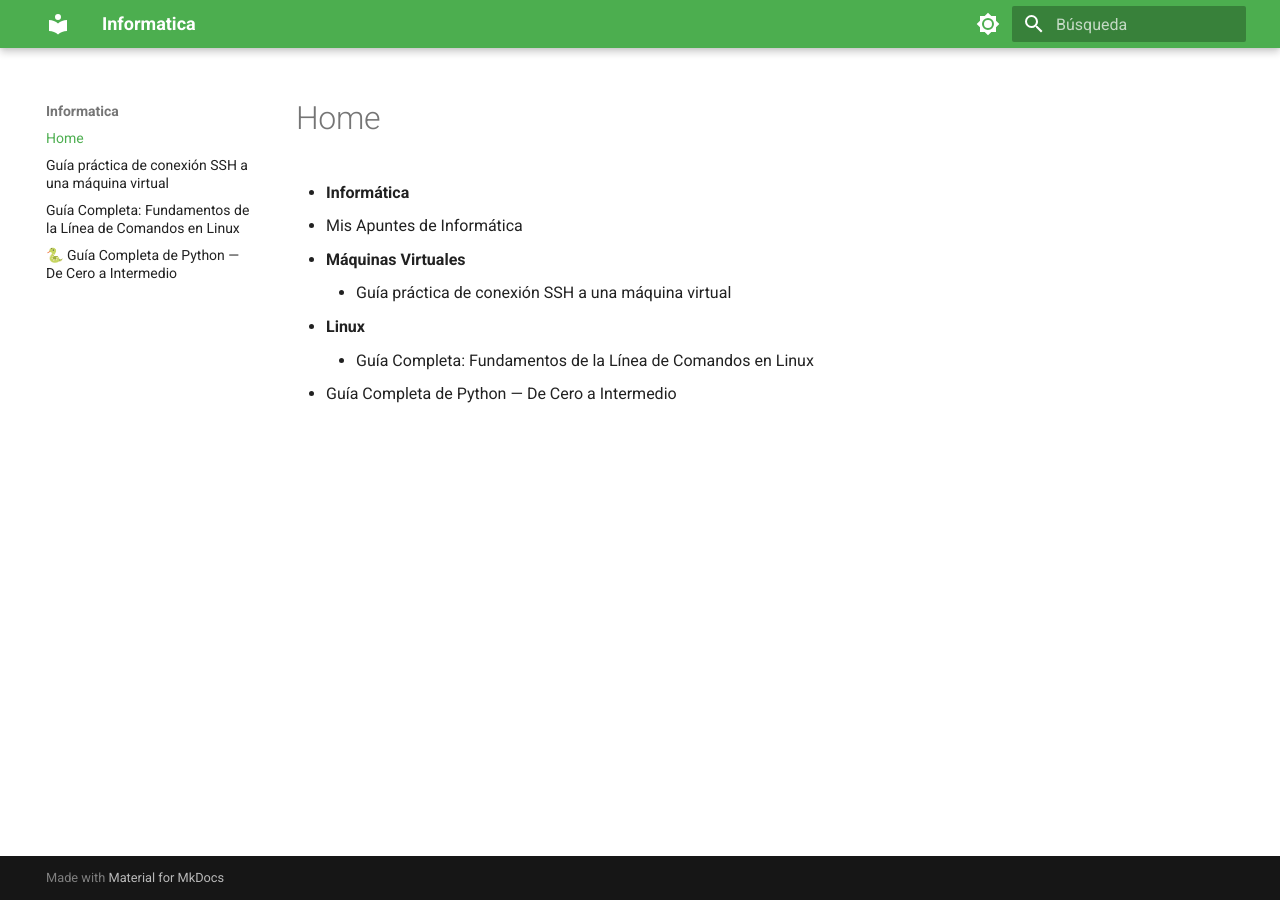
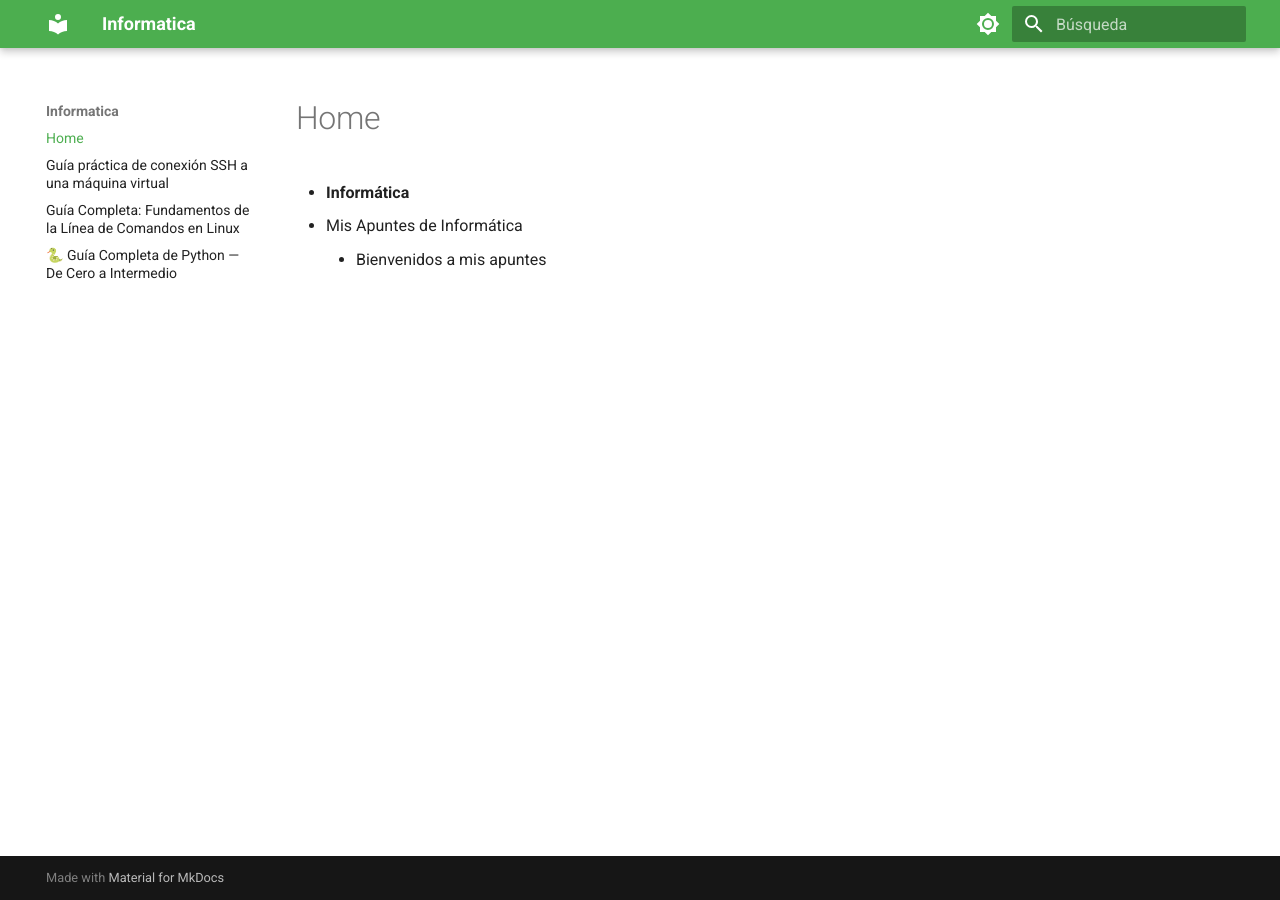
Before and after one commit to Daseptius/Informatica, an MkDocs documentation site: the page built from docs/index.md, in a window 1280 px wide. Built offline with MkDocs 1.6.1 and Material for MkDocs 9.7.7, drawn with Linux system fonts in a browser that asks for light colours.

Commit message:
Update index.md by removing outdated sections
Removed sections on virtual machines, Linux, and Python.

```diff
--- a/docs/index.md
+++ b/docs/index.md
@@ -1,7 +1,3 @@
 * **Informática**
   * Mis Apuntes de Informática
-  * **Máquinas Virtuales**
-    * Guía práctica de conexión SSH a una máquina virtual
-  * **Linux**
-    * Guía Completa: Fundamentos de la Línea de Comandos en Linux
-  * Guía Completa de Python — De Cero a Intermedio
+    * Bienvenidos a mis apuntes
```
